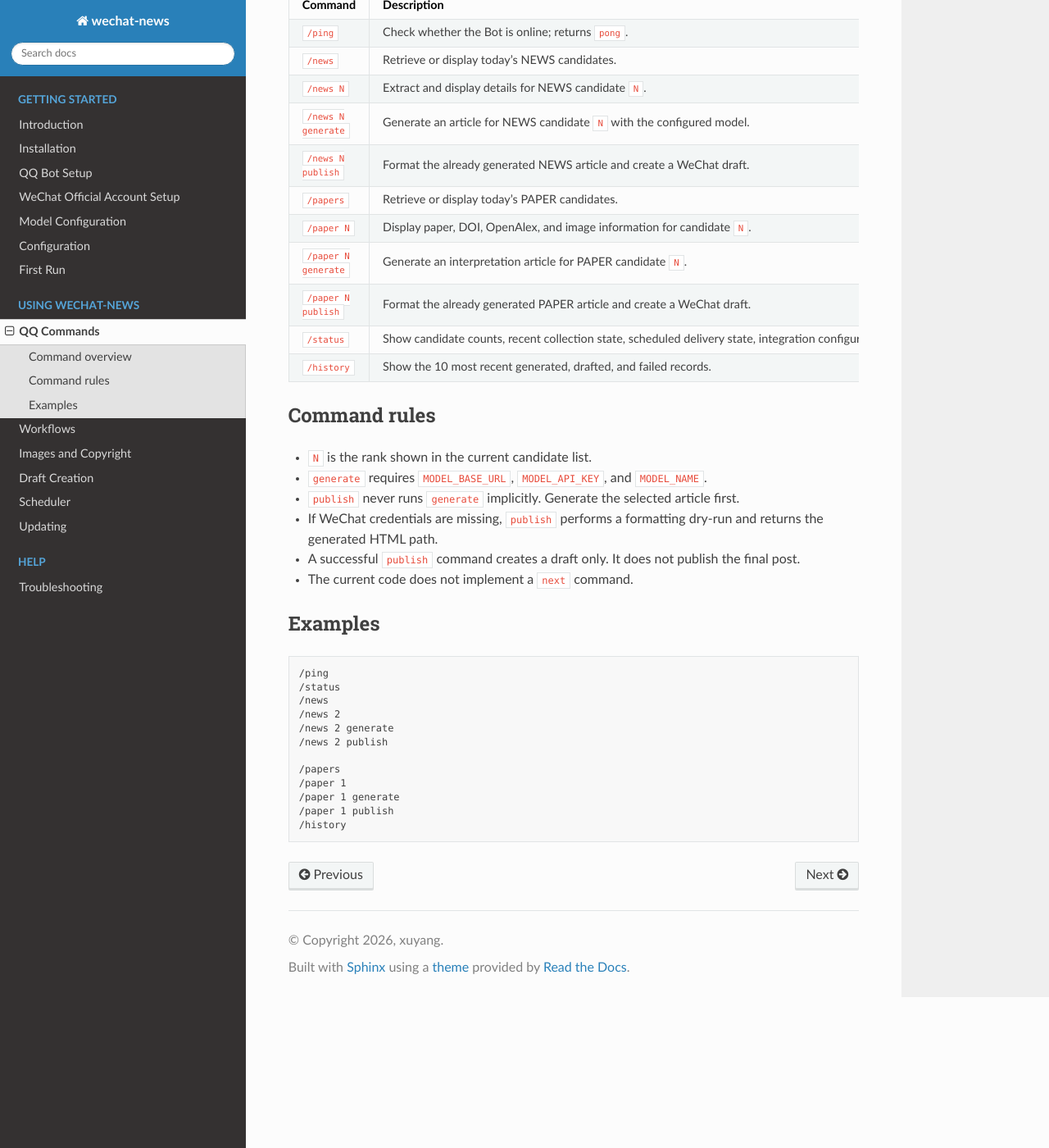
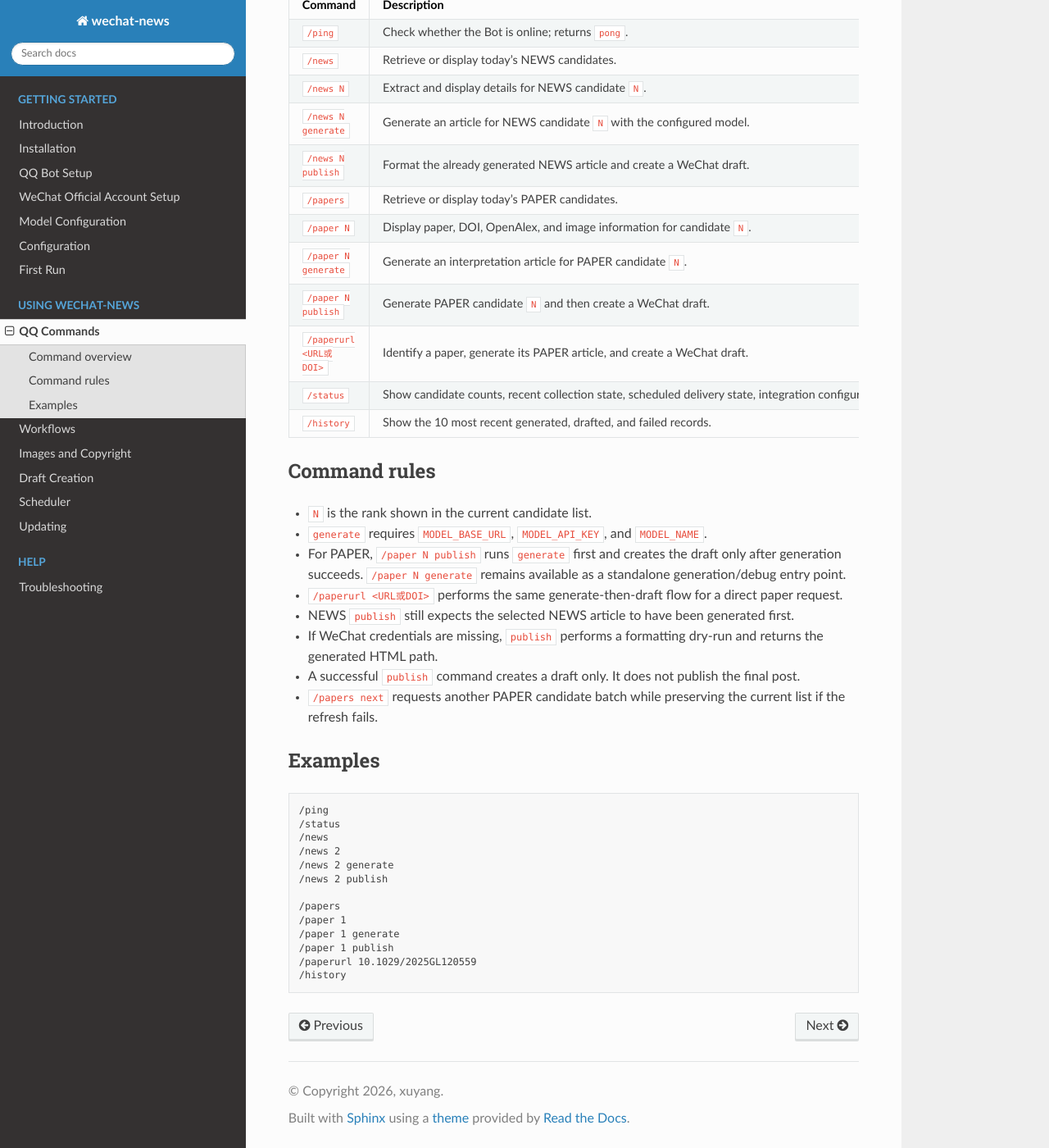
Before and after one commit to thelightonmyway/wechat-news, a Sphinx documentation site: the page built from docs/source/commands.rst, in a window 1280 px wide and 1400 px high, scrolled down 274 px. Shown: the whole window at 82% size. Built offline with Sphinx 7.4.7 and the Read the Docs theme 3.1.0, drawn with Linux system fonts in a browser that asks for light colours.

Commit message:
Document current PAPER workflow

```diff
--- a/docs/source/commands.rst
+++ b/docs/source/commands.rst
@@ -29,7 +29,9 @@ Command overview
    * - ``/paper N generate``
      - Generate an interpretation article for PAPER candidate ``N``.
    * - ``/paper N publish``
-     - Format the already generated PAPER article and create a WeChat draft.
+     - Generate PAPER candidate ``N`` and then create a WeChat draft.
+   * - ``/paperurl <URL或DOI>``
+     - Identify a paper, generate its PAPER article, and create a WeChat draft.
    * - ``/status``
      - Show candidate counts, recent collection state, scheduled delivery state, integration
        configuration, and the most recent error.
@@ -41,11 +43,15 @@ Command rules
 
 * ``N`` is the rank shown in the current candidate list.
 * ``generate`` requires ``MODEL_BASE_URL``, ``MODEL_API_KEY``, and ``MODEL_NAME``.
-* ``publish`` never runs ``generate`` implicitly. Generate the selected article first.
+* For PAPER, ``/paper N publish`` runs ``generate`` first and creates the draft only after generation
+  succeeds. ``/paper N generate`` remains available as a standalone generation/debug entry point.
+* ``/paperurl <URL或DOI>`` performs the same generate-then-draft flow for a direct paper request.
+* NEWS ``publish`` still expects the selected NEWS article to have been generated first.
 * If WeChat credentials are missing, ``publish`` performs a formatting dry-run and returns the
   generated HTML path.
 * A successful ``publish`` command creates a draft only. It does not publish the final post.
-* The current code does not implement a ``next`` command.
+* ``/papers next`` requests another PAPER candidate batch while preserving the current list if the
+  refresh fails.
 
 Examples
 --------
@@ -63,4 +69,5 @@ Examples
    /paper 1
    /paper 1 generate
    /paper 1 publish
+   /paperurl 10.1029/2025GL120559
    /history
```
Also changed, not shown: README.md (+36 -1 lines), docs/source/publishing.rst (+5 -3 lines), docs/source/workflows.rst (+7 -5 lines).
